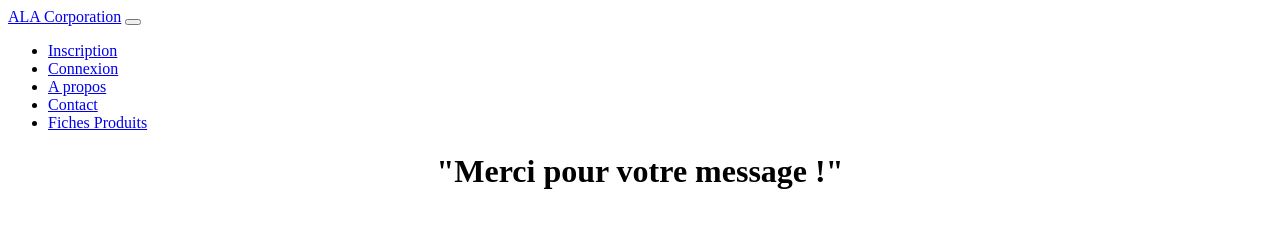
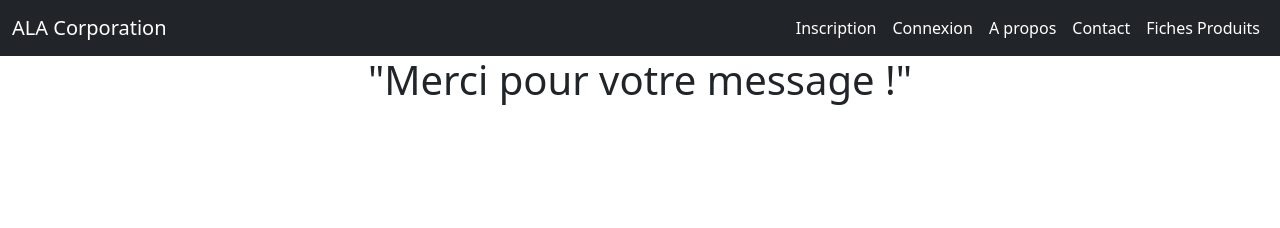
Before and after one commit to lamya85/inscription_git_tp, a plain HTML site: page contact_ok.html in a window 1280 px wide. Drawn offline with nearby package versions, Linux system fonts and the light colour scheme.

Commit message:
ajout infos dans le header

```diff
--- a/contact.html
+++ b/contact.html
@@ -3,14 +3,13 @@
     <meta charset="UTF-8">
     <meta http-equiv="X-UA-Compatible" content="IE=edge">
     <meta name="viewport" content="width=device-width, initial-scale=1.0">
-    <link href="https://cdn.jsdelivr.net/npm/bootstrap@5.0.2/dist/css/bootstrap.min.css" rel="stylesheet" integrity="sha384-EVSTQN3/azprG1Anm3QDgpJLIm9Nao0Yz1ztcQTwFspd3yD65VohhpuuCOmLASjC" crossorigin="anonymous">
-    <script src="https://cdn.jsdelivr.net/npm/bootstrap@5.0.2/dist/js/bootstrap.bundle.min.js" integrity="sha384-MrcW6ZMFYlzcLA8Nl+NtUVF0sA7MsXsP1UyJoMp4YLEuNSfAP+JcXn/tWtIaxVXM" crossorigin="anonymous"></script>
+    <link href="https://cdn.jsdelivr.net/npm/bootstrap@5.0.2/dist/css/bootstrap.min.css" rel="stylesheet">
     <title>Formulaire de contact</title>
 </head>
 <header>
     <nav class="navbar navbar-expand-lg navbar-dark bg-dark">
         <div class="container-fluid d-flex align-items-center">
-          <a class="navbar-brand" href="#">ALA Corporation</a>
+          <a class="navbar-brand" href="index.html">ALA Corporation</a>
           <button class="navbar-toggler" type="button" data-bs-toggle="collapse" data-bs-target="#navbarNavAltMarkup" aria-controls="navbarNavAltMarkup" aria-expanded="false" aria-label="Toggle navigation">
             <span class="navbar-toggler-icon"></span>
           </button>
@@ -26,7 +25,7 @@
                   <a class="nav-link active" href="#">A propos</a>
                 </li>
                 <li class="nav-item">
-                  <a class="nav-link active" href="#">Contact</a>
+                  <a class="nav-link active" href="contact.html">Contact</a>
                 </li>
                 <li class="nav-item">
                   <a class="nav-link active" href="#">Fiches Produits</a>
--- a/contact_ok.html
+++ b/contact_ok.html
@@ -3,6 +3,7 @@
     <meta charset="UTF-8">
     <meta http-equiv="X-UA-Compatible" content="IE=edge">
     <meta name="viewport" content="width=device-width, initial-scale=1.0">
+    <link href="https://cdn.jsdelivr.net/npm/bootstrap@5.0.2/dist/css/bootstrap.min.css" rel="stylesheet">
     <title>Contact Validé</title>
 </head>
 <header>
@@ -24,7 +25,7 @@
                   <a class="nav-link active" href="#">A propos</a>
                 </li>
                 <li class="nav-item">
-                  <a class="nav-link active" href="#">Contact</a>
+                  <a class="nav-link active" href="contact.html">Contact</a>
                 </li>
                 <li class="nav-item">
                   <a class="nav-link active" href="#">Fiches Produits</a>
```
Also changed, not shown: index.html (+2 -3 lines).
